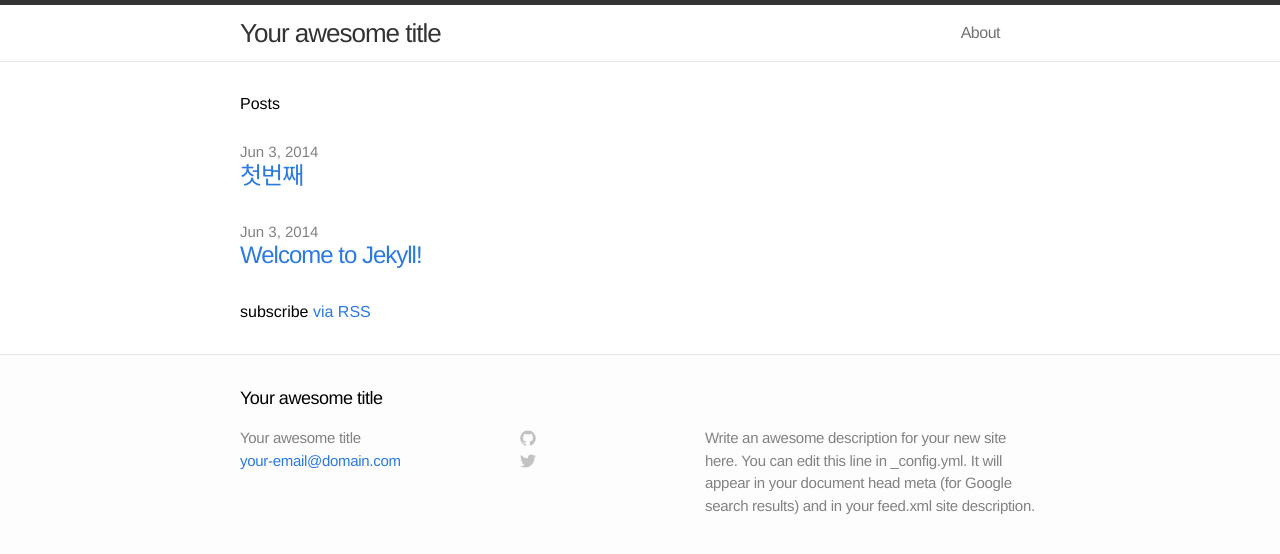
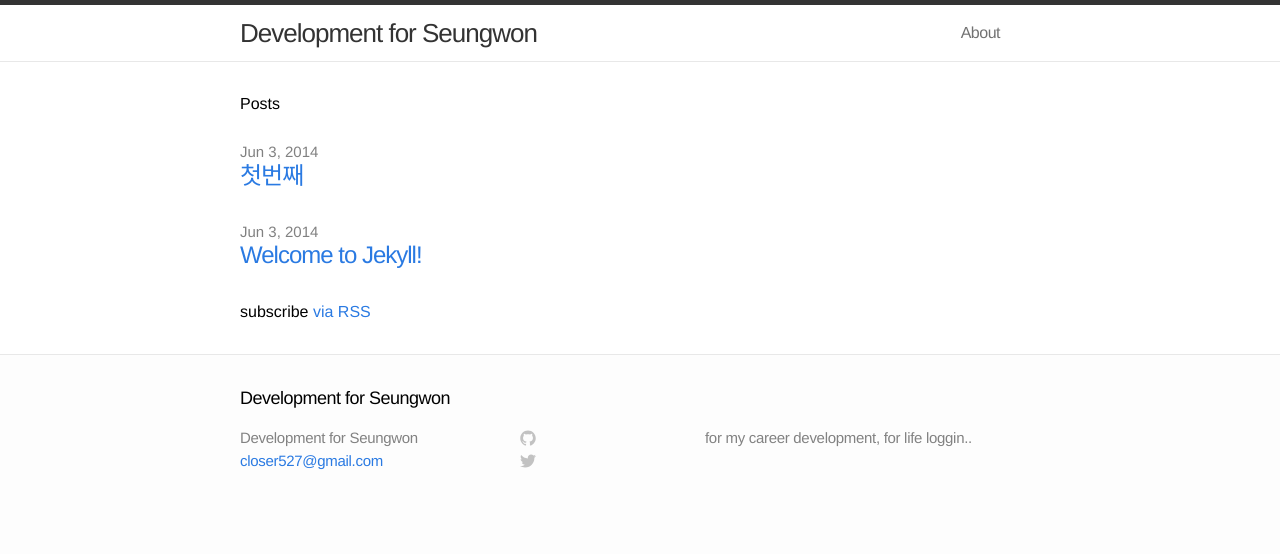
Before and after one commit to closer27/closer27.github.io, a Jekyll site: the page built from index.html, in a window 1280 px wide. Shown: the top 554 px of the page. Built offline with Jekyll 4.4.1, drawn with Linux system fonts in a browser that asks for light colours.

Commit message:
기본 정보 변경

```diff
--- a/_config.yml
+++ b/_config.yml
@@ -1,9 +1,9 @@
 # Site settings
-title: Your awesome title
-email: your-email@domain.com
-description: "Write an awesome description for your new site here. You can edit this line in _config.yml. It will appear in your document head meta (for Google search results) and in your feed.xml site description."
+title: Development for Seungwon
+email: closer527@gmail.com
+description: "for my career development, for life loggin.."
 baseurl: ""
-url: "http://yourdomain.com"
+url: "http://closer27.github.io"
 
 # Build settings
 markdown: kramdown
```
Also changed, not shown: about.md (+10 -3 lines).
